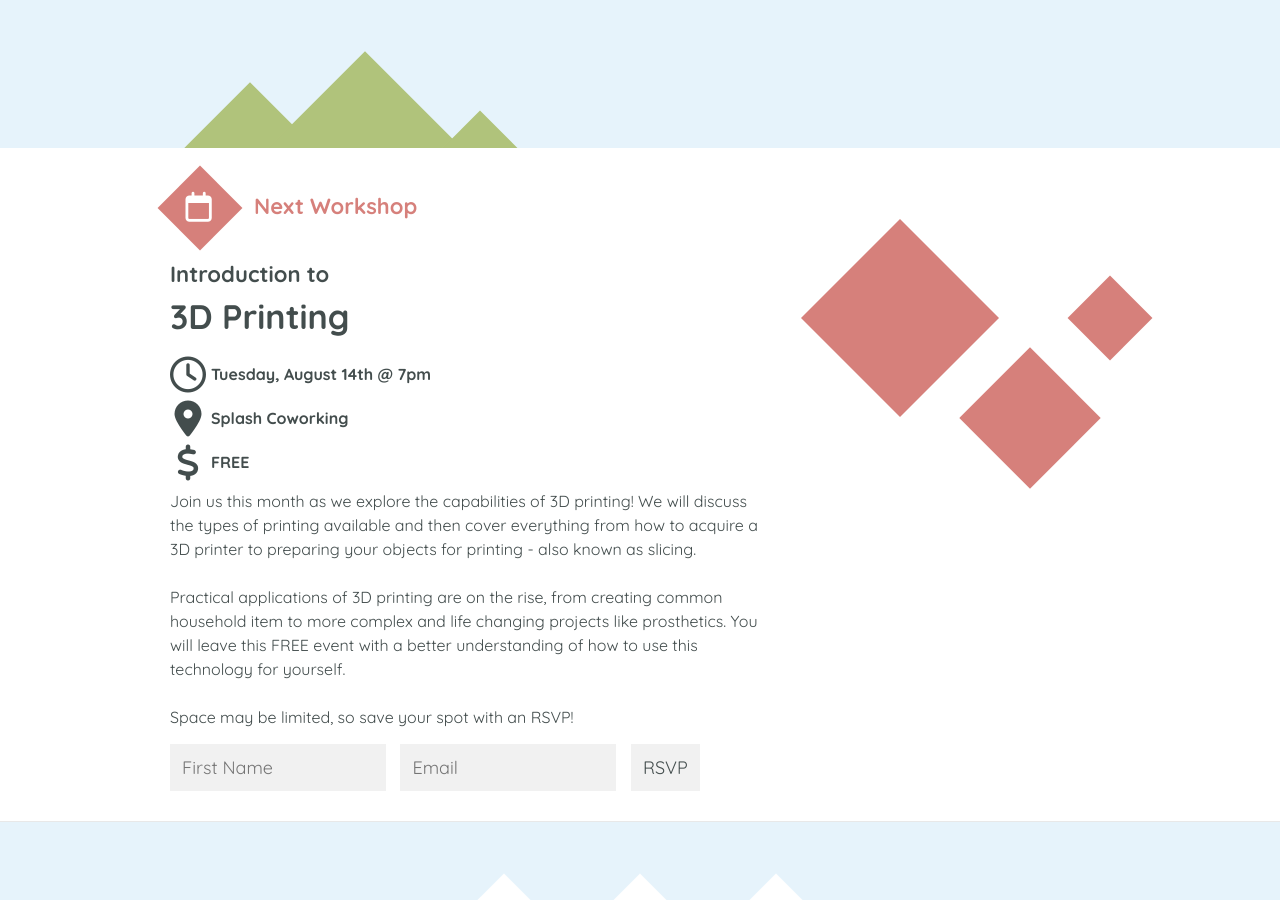
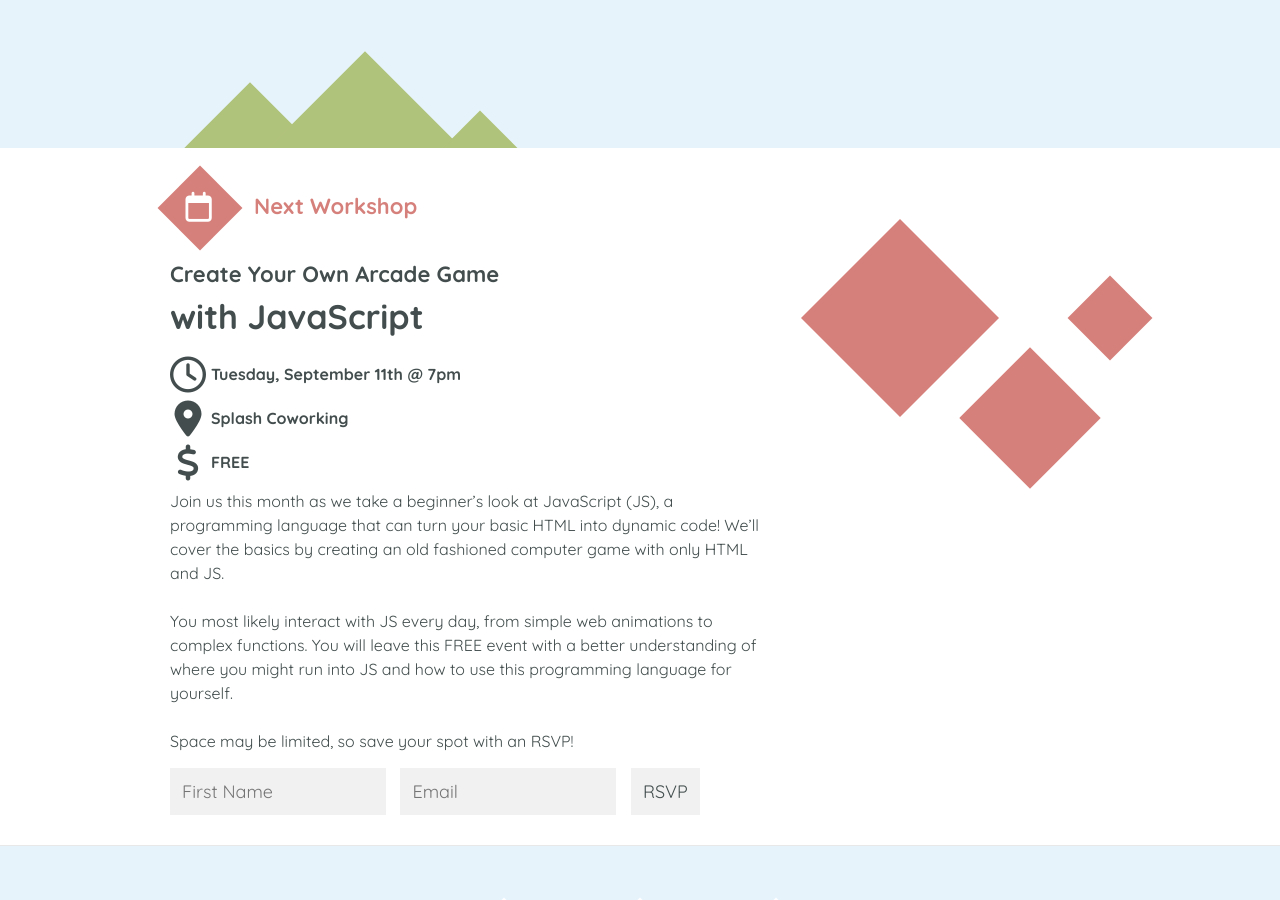
Before and after one commit to CommunityCodes/communitycodes.github.io, a Jekyll site: the page built from index.html, in a window 1280 px wide and 900 px high, scrolled down 451 px. Built offline with Jekyll 4.4.1, drawn with Linux system fonts in a browser that asks for light colours; nearby versions of some CDN libraries.

Commit message:
september event update

```diff
--- a/index.html
+++ b/index.html
@@ -15,17 +15,17 @@ layout: default
             <div class="icon"><i class="fa fa-calendar-o" aria-hidden="true"></i></div>
             <h2>Next Workshop</h2>
           </div>
-          <h4>Introduction to</h4>
-          <h3>3D Printing</h3>
-          <div class="date"><i class="fa fa-clock-o" aria-hidden="true"></i><p>Tuesday, August 14th @ 7pm</p></div>
+          <h4>Create Your Own Arcade Game</h4>
+          <h3>with JavaScript</h3>
+          <div class="date"><i class="fa fa-clock-o" aria-hidden="true"></i><p>Tuesday, September 11th @ 7pm</p></div>
           <div class="location"><i class="fa fa-map-marker" aria-hidden="true"></i><a href="https://www.google.com/maps/dir/''/splashcoworking/data=!4m5!4m4!1m0!1m2!1m1!1s0x865ca8665edf10cf:0xe81fc4ee612c86a7?sa=X&ved=0ahUKEwjTo_y9kIHaAhUEd6wKHUuzAREQ9RcIfDAM" target="_blank"><p>Splash Coworking</p></a></div>
           <div class="free"><i class="fa fa-dollar" aria-hidden="true"></i><p>FREE</p></div>
           <!--<div class="file"><i class="fa fa-file" aria-hidden="true"></i><a href="/checklist.pdf"><p>checklist.pdf</p></a></div>-->
           <p class="description">
-            Join us this month as we explore the capabilities of 3D printing! We will discuss the types of printing available and then cover everything from how to acquire a 3D printer to preparing your objects for printing - also known as slicing.
+            Join us this month as we take a beginner’s look at JavaScript (JS), a programming language that can turn your basic HTML into dynamic code! We’ll cover the basics by creating an old fashioned computer game with only HTML and JS.
             <br>
             <br>
-			Practical applications of 3D printing are on the rise, from creating common household item to more complex and life changing projects like prosthetics. You will leave this FREE event with a better understanding of how to use this technology for yourself.
+			You most likely interact with JS every day, from simple web animations to complex functions. You will leave this FREE event with a better understanding of where you might run into JS and how to use this programming language for yourself.
             <br>
             <br>
             Space may be limited, so save your spot with an RSVP!
```
